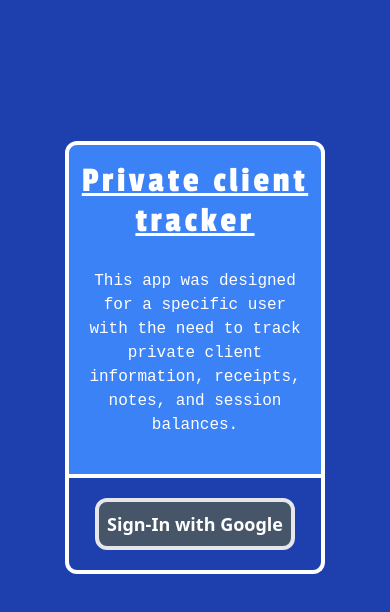
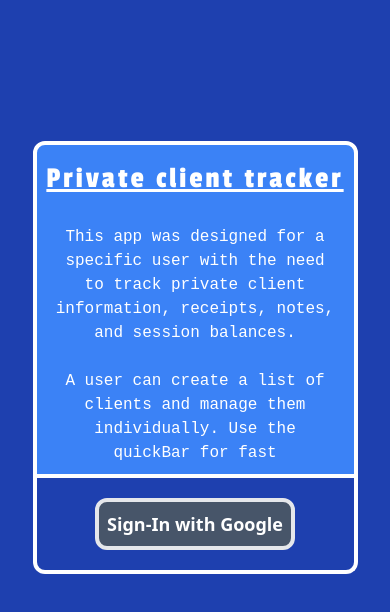
Before and after one commit to RobJJ/crud-client-app, a React (Create React App) app: page /login in a window 390 px wide. Shown: the top 612 px of the page. Built offline with nearby package versions, Linux system fonts and the light colour scheme; no server answers; a web font is replaced by a local one.

Commit message:
Mobile - landingPage tweeks

```diff
--- a/src/Components/Welcome/Welcome-component.jsx
+++ b/src/Components/Welcome/Welcome-component.jsx
@@ -5,7 +5,7 @@ function Welcome(params) {
   //
   return (
     <div className="w-full h-3/5 p-2 bg-blue-500 border-4 border-white rounded-t-xl flex flex-col gap-5 items-center text-center overflow-auto">
-      <h2 className="text-white mt-2 font-mainNavBar text-4xl tracking-widest underline">
+      <h2 className="text-white mt-2 font-mainNavBar text-4xl smlr:text-3xl tracking-widest underline">
         Private client tracker
       </h2>
       <p className="text-white font-chivoReg w-full h-full p-2 overflow-auto">
--- a/src/Pages/Landing-page.jsx
+++ b/src/Pages/Landing-page.jsx
@@ -6,8 +6,8 @@ function LandingPage(params) {
   //
   //
   return (
-    <div className=" max-w-screen-md w-screen h-screen m-auto bg-blue-800 flex justify-center items-center">
-      <div className="w-2/3 h-2/3">
+    <div className=" max-w-screen-md  w-screen h-screen m-auto bg-blue-800 flex justify-center items-center">
+      <div className="w-2/3 h-2/3 med:w-5/6">
         <Toaster />
         <Welcome />
         <SignIn />
```
